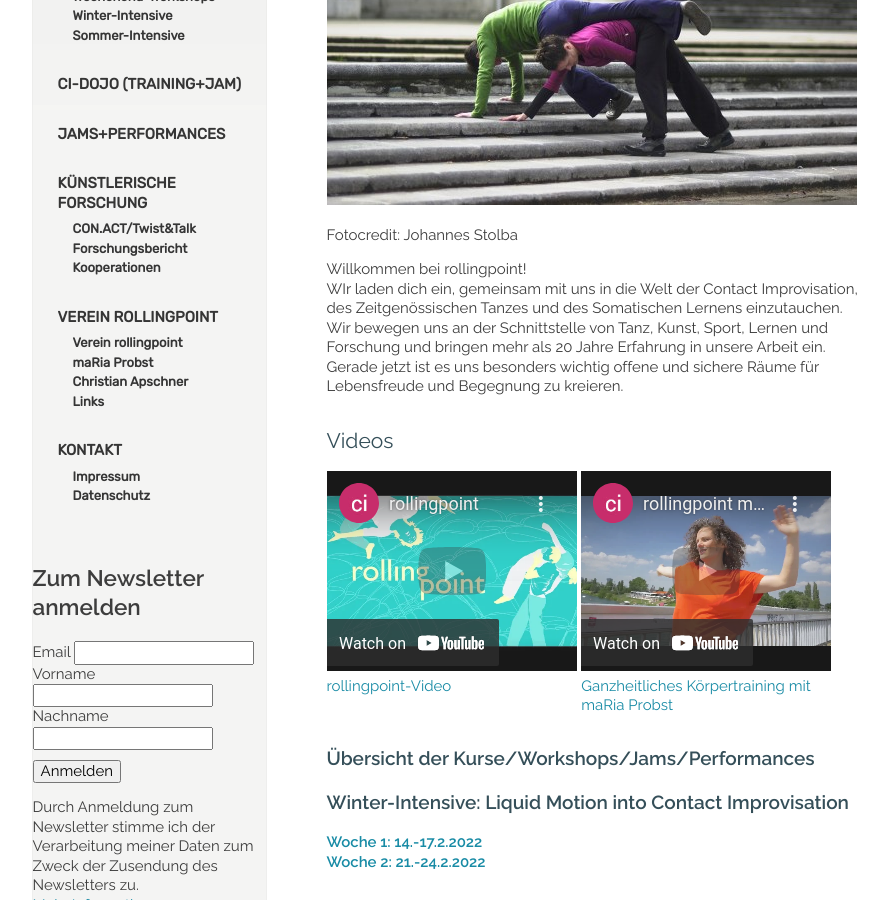
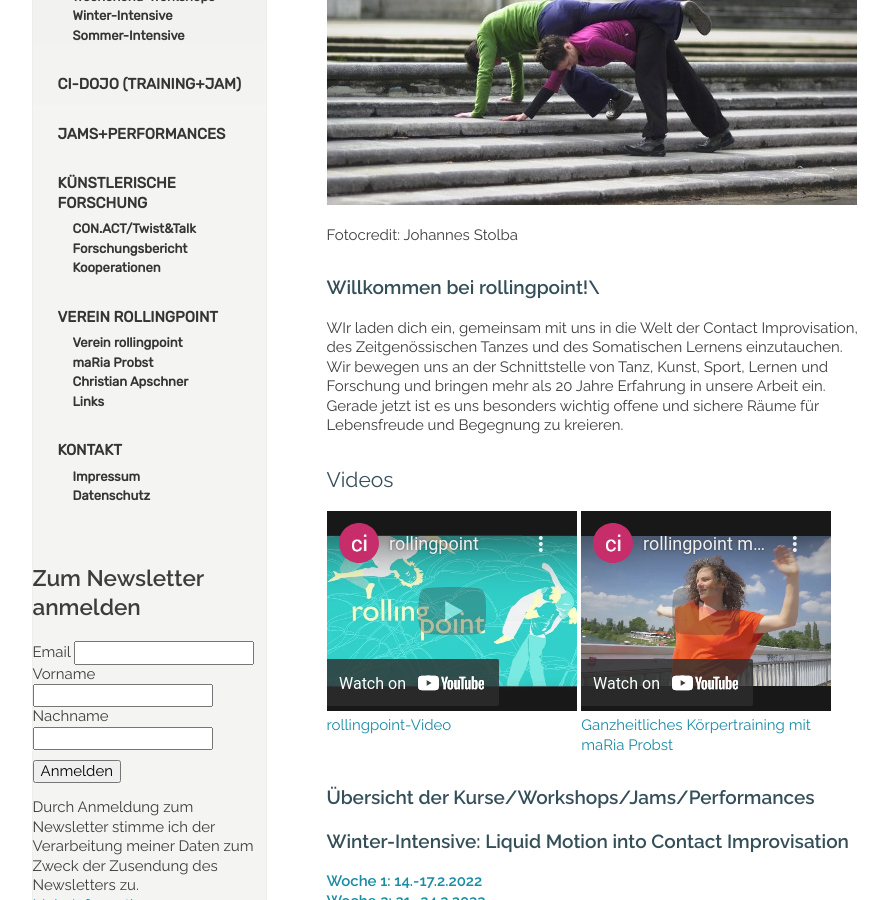
Before and after one commit to manulari/rollingpointat, a Jekyll site: the page built from _pages_de/index.md, in a window 1280 px wide and 900 px high, scrolled down 357 px. Shown: the whole window, without its empty margins (152-1040 px from the left). Built offline with Jekyll 4.4.1, drawn with Linux system fonts in a browser that asks for light colours; comment, search, counter and statistics services are not loaded.

```diff
--- a/_pages_de/index.md
+++ b/_pages_de/index.md
@@ -9,7 +9,7 @@ other_lang: /en/
 
 Fotocredit: Johannes Stolba
 
-Willkommen bei rollingpoint!\
+### Willkommen bei rollingpoint!\
 WIr laden dich ein, gemeinsam mit uns in die Welt der Contact Improvisation, des Zeitgenössischen Tanzes und des Somatischen Lernens einzutauchen. Wir bewegen uns an der Schnittstelle von Tanz, Kunst, Sport, Lernen und Forschung und bringen mehr als 20 Jahre Erfahrung in unsere Arbeit ein. Gerade jetzt ist es uns besonders wichtig offene und sichere Räume für Lebensfreude und Begegnung zu kreieren.
 
 ## Videos
```
